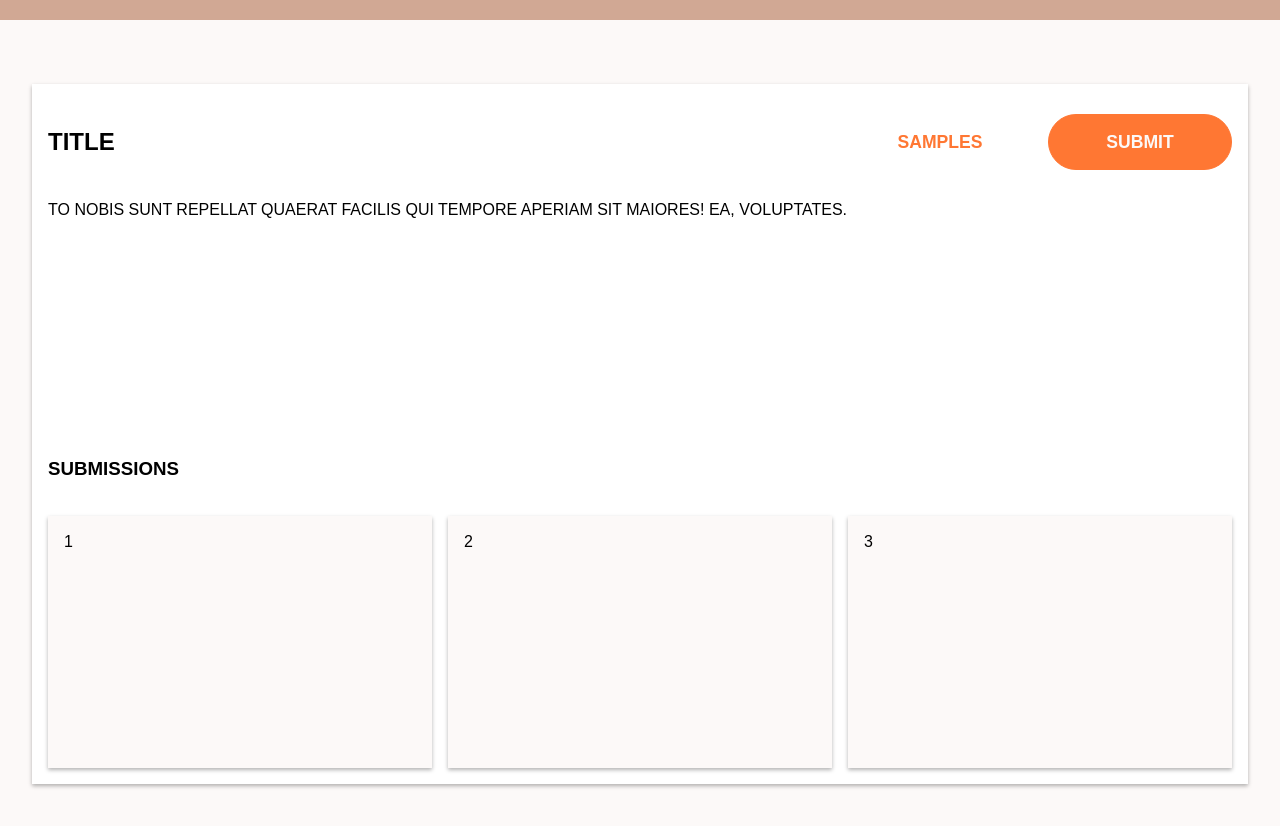
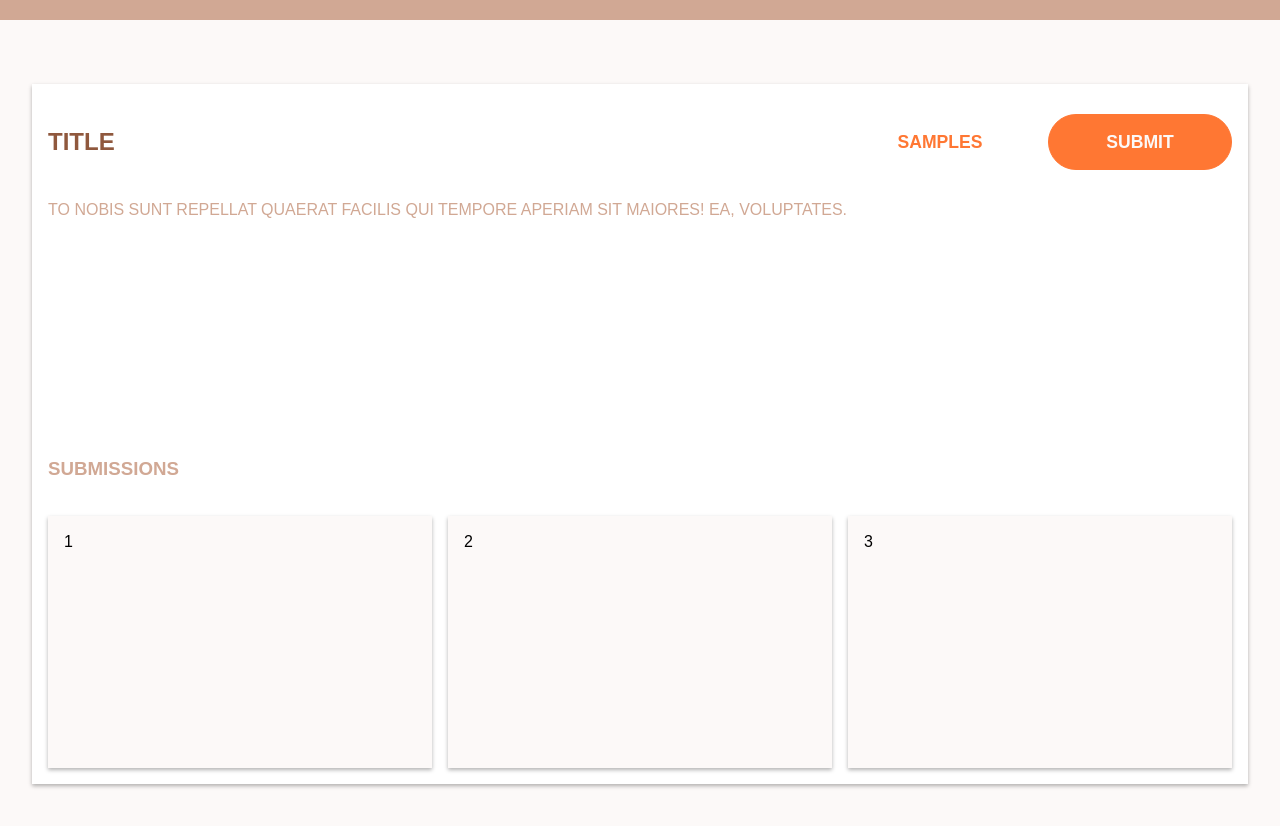
Before and after one commit to hhuuddoo/beat-battle-website, a React (Create React App) app: page / in a window 1280 px wide. Shown: the part 2628-3454 px from the top of the page. Built offline with nearby package versions, Linux system fonts and the light colour scheme.

Commit message:
fixed text color on battle screen

```diff
--- a/src/scss/_battle-grid.scss
+++ b/src/scss/_battle-grid.scss
@@ -42,11 +42,13 @@
 
   h2.battle-title {
     grid-column: 1 / span 4;
+    color: $primary-color;
   }
 
   h3 {
     grid-column: 1 / -1;
     align-self: end;
+    color: $secondary-color;
   }
 
   .battle-description {
@@ -56,6 +58,8 @@
     p {
       margin: 0;
       padding: 0;
+      color: $secondary-color;
+      font-weight: 300;
     }
   }
 
--- a/src/scss/index.css
+++ b/src/scss/index.css
@@ -412,6 +412,7 @@ body {
   -ms-grid-column: 1;
   -ms-grid-column-span: 4;
   grid-column: 1 / span 4;
+  color: #8f583d;
 }
 
 .battle-grid h3 {
@@ -419,6 +420,7 @@ body {
   -ms-flex-item-align: end;
       -ms-grid-row-align: end;
       align-self: end;
+  color: #d1a894;
 }
 
 .battle-grid .battle-description {
@@ -432,6 +434,8 @@ body {
 .battle-grid .battle-description p {
   margin: 0;
   padding: 0;
+  color: #d1a894;
+  font-weight: 300;
 }
 
 .battle-grid .submission-card {
```
Also changed, not shown: 1 other file (tests, documents, lock files or other folders).
